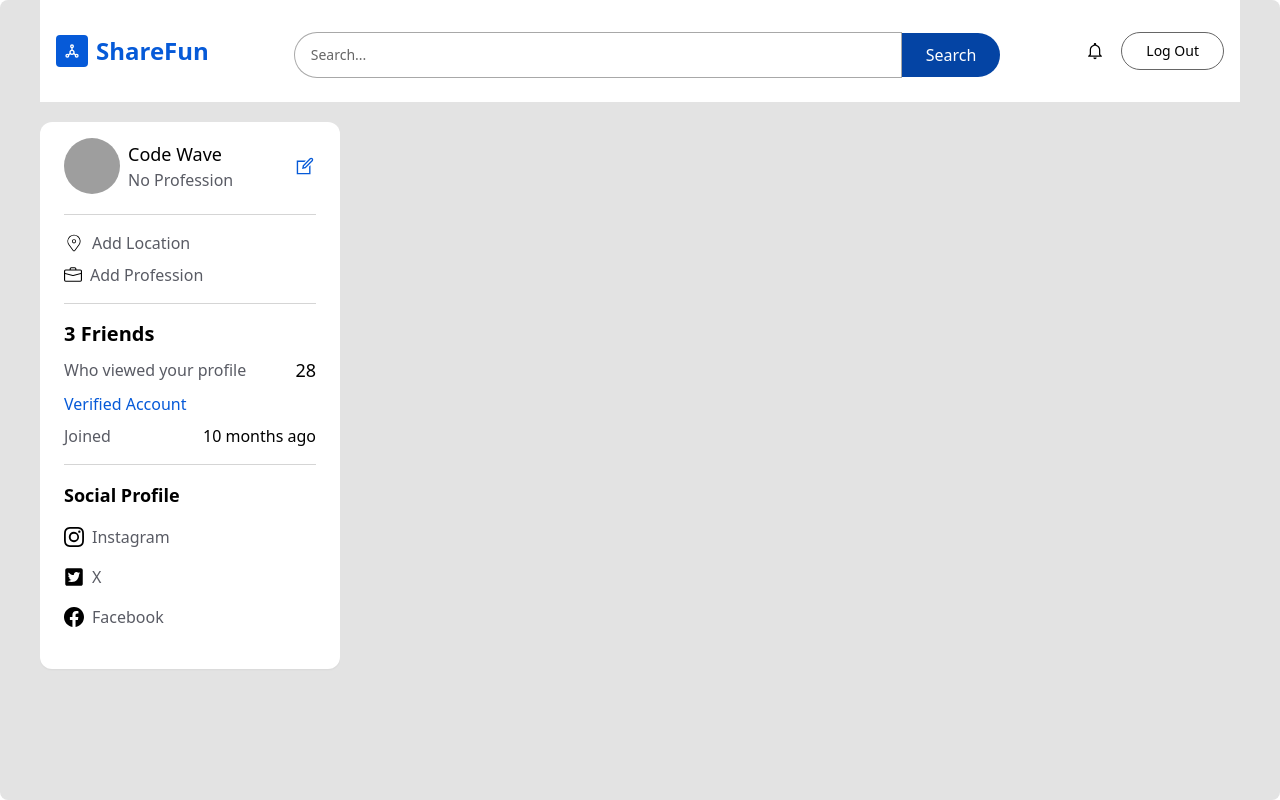
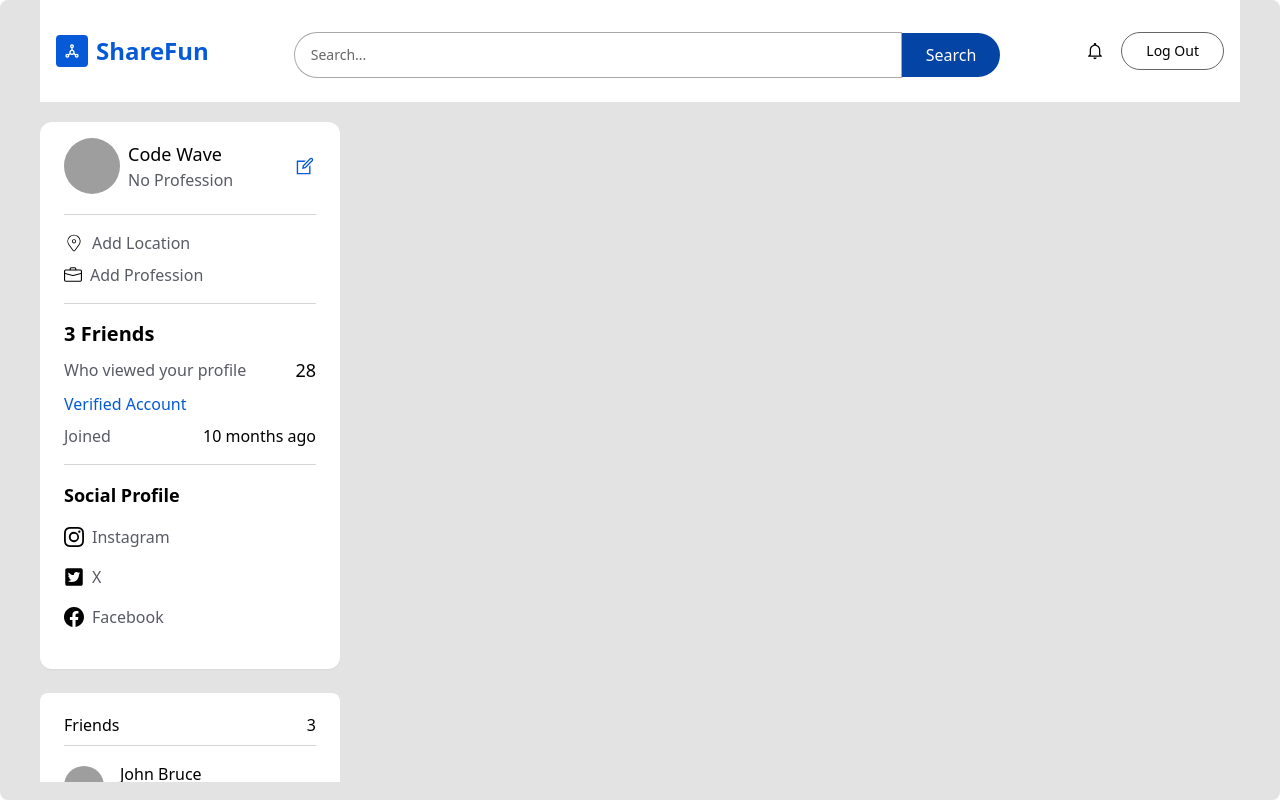
Before and after one commit to pratyushdev-codes/ByteStream-Merge, a React (Create React App) app: page / in a window 1280 px wide. Built offline with nearby package versions, Linux system fonts and the light colour scheme; grey boxes are pictures that could not be loaded.

Commit message:
FIxing Home Page UI

```diff
--- a/package.json
+++ b/package.json
@@ -8,7 +8,9 @@
     "@testing-library/react": "^13.4.0",
     "@testing-library/user-event": "^13.5.0",
     "axios": "^1.6.7",
+    "clsx": "^2.1.1",
     "dotenv": "^16.4.5",
+    "framer-motion": "^11.3.9",
     "moment": "^2.30.1",
     "react": "^18.2.0",
     "react-dom": "^18.2.0",
@@ -17,6 +19,7 @@
     "react-redux": "^9.1.0",
     "react-router-dom": "^6.22.2",
     "react-scripts": "^5.0.1",
+    "tailwind-merge": "^2.4.0",
     "web-vitals": "^2.1.4"
   },
   "scripts": {
@@ -44,6 +47,6 @@
     ]
   },
   "devDependencies": {
-    "tailwindcss": "^3.4.1"
+    "tailwindcss": "^3.4.6"
   }
 }
--- a/src/App.js
+++ b/src/App.js
@@ -20,7 +20,7 @@ function Layout(){
 function App() {
 
   return (
-    <div  className="w-full min-h-[100vh]">
+    <div bg-black text-white className="w-full min-h-[100vh]">
       {/*The data-theme attribute is used to set the theme of the application. It is set to the value of the theme property from the Redux store. Refer - https://dev.to/ditarahma08/dark-mode-with-css-variable-1p57*/}
       <Routes>
         <Route element={<Layout/>}>
--- /dev/null
+++ b/src/components/FriendsCard.jsx
@@ -0,0 +1,43 @@
+import React from "react";
+import { Link } from "react-router-dom";
+import { NoProfile } from "../assets";
+
+const FriendsCard = ({ friends }) => {
+  return (
+    <div>
+      <div className='w-full bg-primary shadow-sm rounded-lg px-6 py-5'>
+        <div className='flex items-center justify-between text-ascent-1 pb-2 border-b border-[#66666645]'>
+          <span> Friends</span>
+          {/* {console.log(friends)} */}
+          <span>{friends?.length}</span>
+        </div>
+
+        <div className='w-full flex flex-col gap-4 pt-4'>
+          {friends?.map((friend) => (
+            <Link
+              to={"/profile/" + friend?._id}
+              key={friend?._id}
+              className='w-full flex gap-4 items-center cursor-pointer'
+            >
+              <img
+                src={friend?.profileUrl ?? NoProfile}
+                alt={friend?.firstName}
+                className='w-10 h-10 object-cover rounded-full'
+              />
+              <div className='flex-1'>
+                <p className='text-base font-medium text-ascent-1'>
+                  {friend?.firstName} {friend?.lastName}
+                </p>
+                <span className='text-sm text-ascent-2'>
+                  {friend?.profession ?? "No Profession"}
+                </span>
+              </div>
+            </Link>
+          ))}
+        </div>
+      </div>
+    </div>
+  );
+};
+
+export default FriendsCard;
--- a/src/pages/Home.jsx
+++ b/src/pages/Home.jsx
@@ -1,18 +1,20 @@
 import React from 'react'
 import {useSelector} from 'react-redux'
 import { TopBar, ProfileCard} from '../assets';
+import FriendsCard from '../components/FriendsCard';
 
 const Home = () => {
 
   const {user} = useSelector(state => state.user);
 
   return (
-    <div className='home w-full px-0 lg:px-10 pb-20 2xl:px-40 bg-bgColor lg:rounded-lg h-screen overflow-hidden'>
+    <div className='home w-full px-0 lg:px-10 pb-20 2xl:px-40 bg-bgColor  lg:rounded-lg h-screen overflow-hidden'>
       <TopBar/>
       <div className='w-full flex gap-2 lg:gap-4 pt-5 pb-10 h-full'>
         {/*Left*/}
         <div className='hidden w-1/3 lg:w-1/4 h-full md:flex flex-col gap-6 overflow-y-auto'>
           <ProfileCard user={user}/>
+          <FriendsCard friends={user?.friends}/>
         </div>
         {/*Center*/}
         <div className='flex-1 h-full px-4 flex flex-col gap-6 overflow-y-auto rounded-lg'> </div>
```
Also changed, not shown: 1 other file (tests, documents, lock files or other folders).
